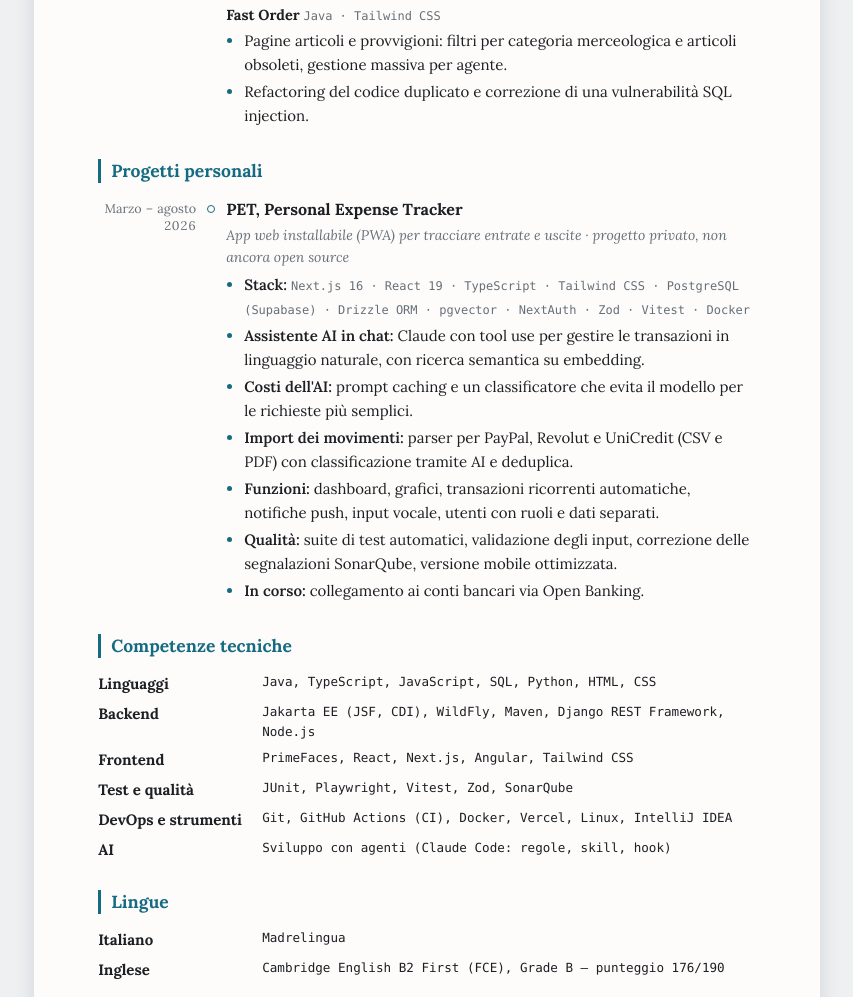
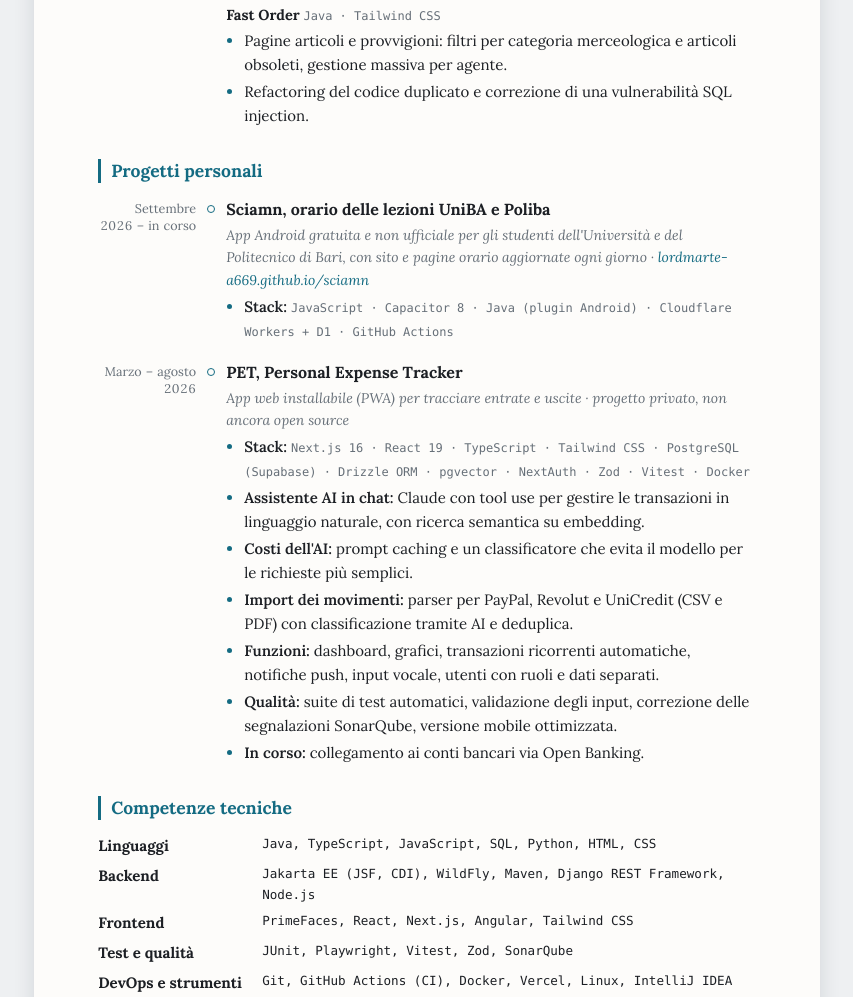
Before and after one commit to LordMarte-A669/cv-mario-monterisi, a plain HTML site: page index.html in a window 1280 px wide. Shown: the part 960-1957 px from the top of the page, without its empty margins (213-1066 px from the left). Drawn offline with Linux system fonts and the light colour scheme.

Commit message:
Progetti personali: Sciamn (orario lezioni UniBA e Poliba), IT/EN e PDF rigenerati

```diff
--- a/index.html
+++ b/index.html
@@ -345,6 +345,18 @@
     <h2 data-i18n="h-projects">Progetti personali</h2>
 
     <article class="entry">
+      <span class="when" data-i18n="sciamn-when">Settembre 2026 – in corso</span>
+      <span class="dot"></span>
+      <div class="content">
+        <h3 class="entry-title">Sciamn, <span data-i18n="sciamn-title">orario delle lezioni UniBA e Poliba</span></h3>
+        <p class="where"><span data-i18n="sciamn-where">App Android gratuita e non ufficiale per gli studenti dell'Università e del Politecnico di Bari, con sito e pagine orario aggiornate ogni giorno</span> · <a href="https://lordmarte-a669.github.io/sciamn/">lordmarte-a669.github.io/sciamn</a></p>
+        <ul>
+          <li><span class="lead" data-i18n="pet-lead-stack">Stack:</span> <span class="stack">JavaScript · Capacitor 8 · Java (plugin Android) · Cloudflare Workers + D1 · GitHub Actions</span></li>
+        </ul>
+      </div>
+    </article>
+
+    <article class="entry">
       <span class="when" data-i18n="pet-when">Marzo – agosto 2026</span>
       <span class="dot"></span>
       <div class="content">
@@ -438,6 +450,9 @@
       'fo-b1': 'Pagine articoli e provvigioni: filtri per categoria merceologica e articoli obsoleti, gestione massiva per agente.',
       'fo-b2': 'Refactoring del codice duplicato e correzione di una vulnerabilità SQL injection.',
       'h-projects': 'Progetti personali',
+      'sciamn-when': 'Settembre 2026 – in corso',
+      'sciamn-title': 'orario delle lezioni UniBA e Poliba',
+      'sciamn-where': "App Android gratuita e non ufficiale per gli studenti dell'Università e del Politecnico di Bari, con sito e pagine orario aggiornate ogni giorno",
       'pet-when': 'Marzo – agosto 2026',
       'pet-where': 'App web installabile (PWA) per tracciare entrate e uscite · progetto privato, non ancora open source',
       'pet-lead-stack': 'Stack:',
@@ -491,6 +506,9 @@
       'fo-b1': 'Item and commission pages: filters by product category and discontinued items, bulk management per agent.',
       'fo-b2': 'Refactored duplicated code and fixed a SQL injection vulnerability.',
       'h-projects': 'Personal Projects',
+      'sciamn-when': 'September 2026 – ongoing',
+      'sciamn-title': 'class timetable for UniBA and Poliba',
+      'sciamn-where': 'Free, unofficial Android app for University of Bari and Polytechnic of Bari students, with a website and timetable pages updated daily',
       'pet-when': 'March – August 2026',
       'pet-where': 'Installable web app (PWA) to track income and expenses · private project, not yet open source',
       'pet-lead-stack': 'Stack:',
```
Also changed, not shown: 2 other files.
